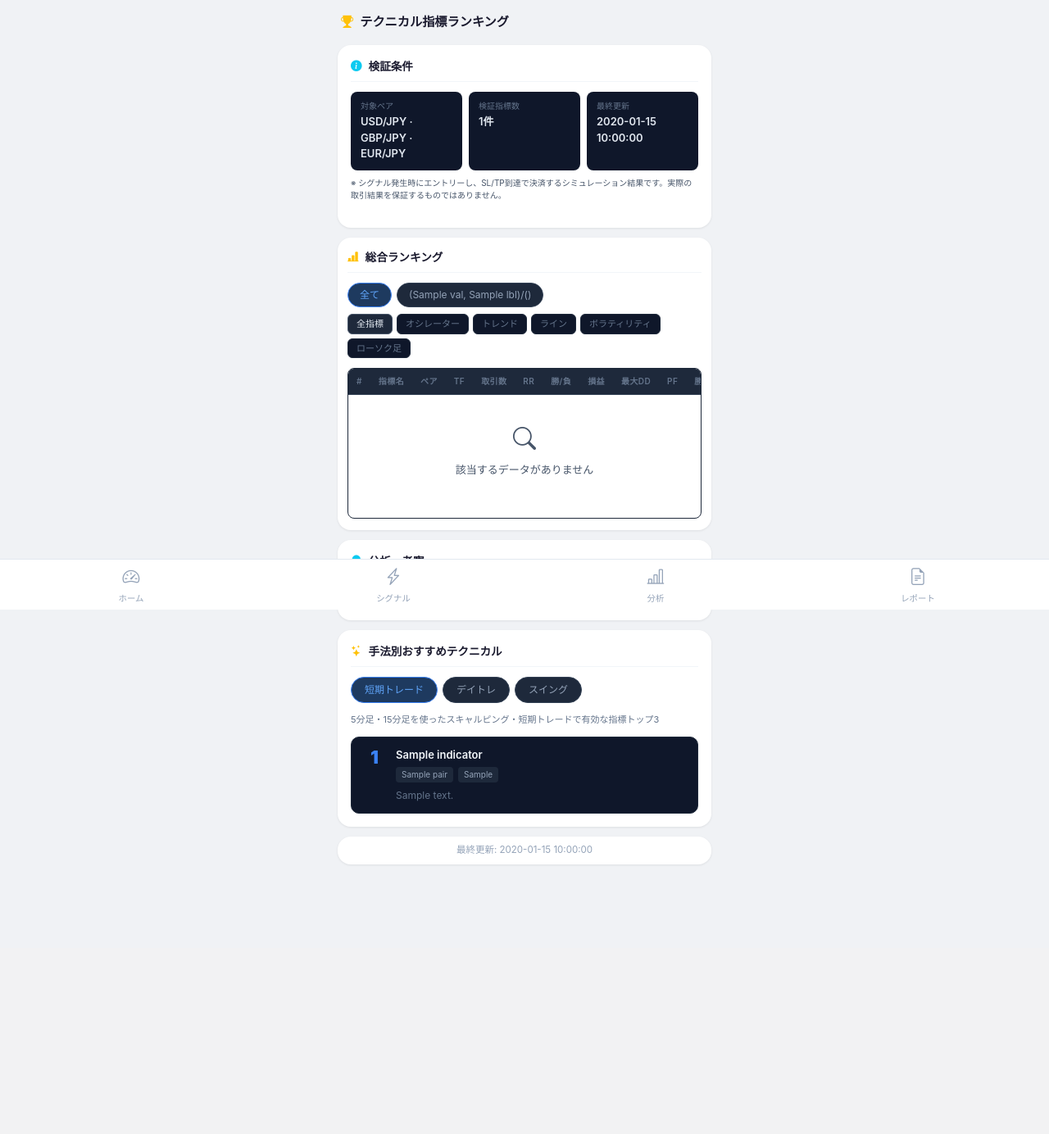
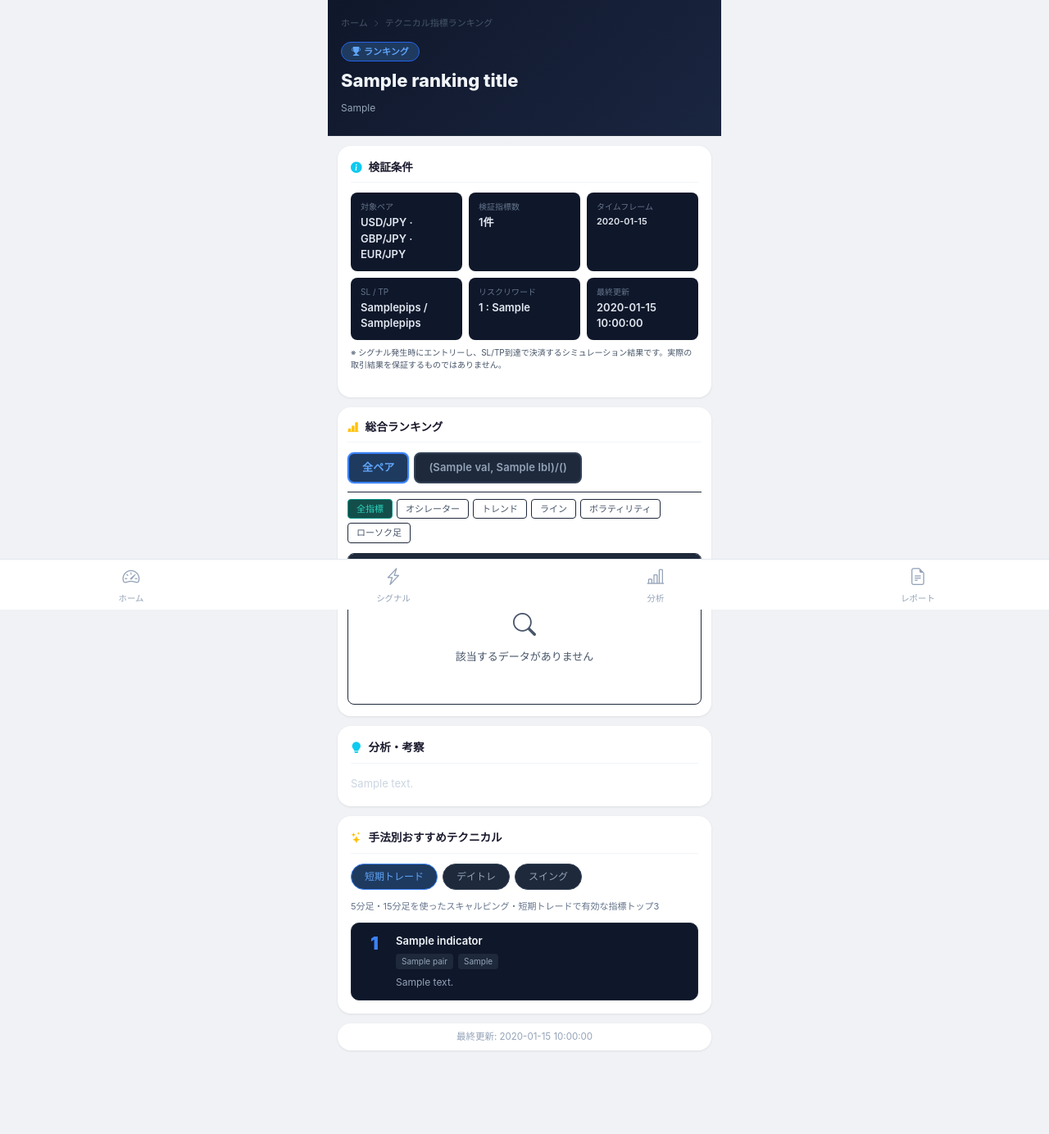
Before and after one commit to take04si-mycafolio/claude, a Flask app: template forex_signal_tool/app/templates/backtest_static.html in a window 1280 px wide. Shown: the part 56-1440 px from the top of the page at 82% size. Before the commit the page ends 1112 px from the top, so only its background shows below. Run offline with Flask 3, Linux system fonts and the light colour scheme; most values are stand-ins (such as "Sample title", 1, 10 or a date in 2020); lists and menus that the app fills with data are empty; parts of the project's set-up code (start-up, migrations or seed data) failed here and were passed over.

Commit message:
ランキングページ改善: ヒーローヘッダー・検証条件詳細・タブUI差別化・テーブルコントラスト向上
- backtest_static.html: ヒーローヘッダー追加 (rk-hero / パンくずリスト / タイトル / 導入文)
- backtest_static.html: 検証条件にSL/TP pips・RR比・タイムフレームを表示
- backtest_static.html: ペアタブをより大きく (rk-pair-tab / 太枠・青アクティブ)
- backtest_static.html: カテゴリタブをティール色で差別化 (rk-cat / 小型チップ)
- backtest_static.html: テーブル文字コントラスト改善 (#e2e8f0 / 列ごとに色分け)
- generate_static.py: ranking_title / ranking_intro / bt_sl_pips / bt_tp_pips / bt_rr_ratio / bt_timeframes をテンプレートに渡す
- api.php: content_save の許可キーに ranking_title / ranking_intro を追加
- seo.php: コンテンツ管理タブにページタイトル・導入文フォームを追加

https://claude.ai/code/session_01QN6byJG2WCoef2xcNq2uYw

```diff
--- a/forex_signal_tool/app/templates/backtest_static.html
+++ b/forex_signal_tool/app/templates/backtest_static.html
@@ -11,8 +11,19 @@
 {% endblock %}
 
 {% block content %}
-<div class="page-title">
-  <i class="bi bi-trophy-fill text-warning me-2"></i>テクニカル指標ランキング
+
+<!-- ヒーローヘッダー -->
+<div class="rk-hero">
+  <nav class="rk-breadcrumb" aria-label="breadcrumb">
+    <a href="/index.html">ホーム</a>
+    <i class="bi bi-chevron-right"></i>
+    <span>テクニカル指標ランキング</span>
+  </nav>
+  <div class="rk-hero-badge"><i class="bi bi-trophy-fill me-1"></i>ランキング</div>
+  <h1 class="rk-hero-title">{{ ranking_title or 'テクニカル指標ランキング' }}</h1>
+  {% if ranking_intro %}
+  <p class="rk-hero-intro">{{ ranking_intro }}</p>
+  {% endif %}
 </div>
 
 {% if results %}
@@ -29,6 +40,24 @@
       <div class="ov-lbl">検証指標数</div>
       <div class="ov-val">{{ results|length }}件</div>
     </div>
+    {% if bt_timeframes %}
+    <div class="ov-item">
+      <div class="ov-lbl">タイムフレーム</div>
+      <div class="ov-val ov-val-sm">{{ bt_timeframes }}</div>
+    </div>
+    {% endif %}
+    {% if bt_sl_pips %}
+    <div class="ov-item">
+      <div class="ov-lbl">SL / TP</div>
+      <div class="ov-val">{{ bt_sl_pips }}pips / {{ bt_tp_pips }}pips</div>
+    </div>
+    {% endif %}
+    {% if bt_rr_ratio %}
+    <div class="ov-item">
+      <div class="ov-lbl">リスクリワード</div>
+      <div class="ov-val">1 : {{ bt_rr_ratio }}</div>
+    </div>
+    {% endif %}
     <div class="ov-item">
       <div class="ov-lbl">最終更新</div>
       <div class="ov-val">{{ updated_at }}</div>
@@ -41,15 +70,15 @@
 <div class="section-card" style="padding:14px 12px">
   <div class="section-title"><i class="bi bi-bar-chart-line-fill text-warning me-2"></i>総合ランキング</div>
 
-  <!-- ペアタブ -->
-  <div class="rk-tabs">
-    <button class="rk-tab active" data-pair="all">全て</button>
+  <!-- ペアタブ（大・プライマリカラー） -->
+  <div class="rk-pair-tabs">
+    <button class="rk-pair-tab active" data-pair="all">全ペア</button>
     {% for pair in pairs %}
-    <button class="rk-tab" data-pair="{{ pair }}">{{ pair[:3] }}/{{ pair[3:] }}</button>
+    <button class="rk-pair-tab" data-pair="{{ pair }}">{{ pair[:3] }}/{{ pair[3:] }}</button>
     {% endfor %}
   </div>
 
-  <!-- カテゴリタブ -->
+  <!-- カテゴリタブ（小・セカンダリ） -->
   <div class="rk-cat-tabs">
     <button class="rk-cat active" data-cat="all">全指標</button>
     <button class="rk-cat" data-cat="オシレーター">オシレーター</button>
@@ -251,9 +280,9 @@ function renderTable() {
   }).join('');
 }
 
-document.querySelectorAll('.rk-tab').forEach(btn => {
+document.querySelectorAll('.rk-pair-tab').forEach(btn => {
   btn.addEventListener('click', () => {
-    document.querySelectorAll('.rk-tab').forEach(b => b.classList.remove('active'));
+    document.querySelectorAll('.rk-pair-tab').forEach(b => b.classList.remove('active'));
     btn.classList.add('active');
     curPair = btn.dataset.pair;
     renderTable();
@@ -280,44 +309,68 @@ renderTable();
 </script>
 
 <style>
+/* ===== ヒーローヘッダー ===== */
+.rk-hero{background:linear-gradient(135deg,#0f172a 0%,#1a2540 100%);border-bottom:1px solid #1e293b;padding:20px 16px 22px;margin-bottom:0}
+.rk-breadcrumb{display:flex;align-items:center;gap:6px;font-size:11px;color:#475569;margin-bottom:12px}
+.rk-breadcrumb a{color:#475569;text-decoration:none}.rk-breadcrumb a:hover{color:#94a3b8}
+.rk-breadcrumb .bi{font-size:9px}
+.rk-hero-badge{display:inline-flex;align-items:center;background:#1e3a5f;color:#60a5fa;border:1px solid #2563eb;border-radius:20px;padding:3px 12px;font-size:11px;font-weight:600;margin-bottom:10px}
+.rk-hero-title{font-size:22px;font-weight:800;color:#f1f5f9;line-height:1.2;margin:0 0 10px}
+.rk-hero-intro{font-size:12px;color:#94a3b8;line-height:1.8;margin:0}
+
+/* ===== 検証条件 ===== */
 .ov-grid{display:grid;grid-template-columns:repeat(3,1fr);gap:8px;margin-bottom:8px}
 @media(max-width:480px){.ov-grid{grid-template-columns:1fr 1fr}}
 .ov-item{background:#0f172a;border-radius:8px;padding:10px 12px}
 .ov-lbl{font-size:10px;color:#64748b;margin-bottom:2px}
 .ov-val{font-size:13px;font-weight:600;color:#e2e8f0}
+.ov-val-sm{font-size:11px}
 .ov-note{font-size:10px;color:#475569;line-height:1.5;margin-top:6px}
 
-.rk-tabs{display:flex;flex-wrap:wrap;gap:6px;margin-bottom:8px}
-.rk-tab{background:#1e293b;border:1px solid #334155;color:#94a3b8;border-radius:20px;padding:5px 14px;font-size:12px;cursor:pointer;transition:all .15s}
-.rk-tab:hover,.rk-tab.active{background:#1e3a5f;border-color:#3b82f6;color:#60a5fa}
-.rk-cat-tabs{display:flex;flex-wrap:wrap;gap:5px;margin-bottom:12px}
-.rk-cat{background:#0f172a;border:1px solid #1e293b;color:#64748b;border-radius:6px;padding:3px 10px;font-size:11px;cursor:pointer;transition:all .15s}
-.rk-cat:hover,.rk-cat.active{background:#1e293b;border-color:#475569;color:#e2e8f0}
+/* ===== ペアタブ（大・プライマリ） ===== */
+.rk-pair-tabs{display:flex;flex-wrap:wrap;gap:6px;margin-bottom:10px}
+.rk-pair-tab{background:#1e293b;border:2px solid #334155;color:#94a3b8;border-radius:8px;padding:7px 16px;font-size:13px;font-weight:600;cursor:pointer;transition:all .15s;letter-spacing:.01em}
+.rk-pair-tab:hover{border-color:#475569;color:#e2e8f0;background:#263348}
+.rk-pair-tab.active{background:#1e3a5f;border-color:#3b82f6;color:#60a5fa;box-shadow:0 0 0 1px #3b82f633}
 
+/* ===== カテゴリタブ（小・セカンダリ） ===== */
+.rk-cat-tabs{display:flex;flex-wrap:wrap;gap:5px;margin-bottom:12px;padding-top:2px;border-top:1px solid #1e293b;padding-top:8px}
+.rk-cat{background:transparent;border:1px solid #1e293b;color:#475569;border-radius:4px;padding:3px 10px;font-size:11px;cursor:pointer;transition:all .15s}
+.rk-cat:hover{border-color:#334155;color:#94a3b8}
+.rk-cat.active{background:#134e4a;border-color:#0d9488;color:#2dd4bf}
+
+/* ===== ランキングテーブル ===== */
 .rk-table-wrap{overflow-x:auto;-webkit-overflow-scrolling:touch;border-radius:8px;border:1px solid #1e293b}
 .rk-table{width:100%;border-collapse:collapse;font-size:12px}
-.rk-table thead th{background:#1e293b;color:#64748b;font-size:10px;font-weight:600;letter-spacing:.04em;padding:8px 10px;text-align:right;border-bottom:1px solid #334155;white-space:nowrap}
+.rk-table thead th{background:#1e293b;color:#94a3b8;font-size:10px;font-weight:700;letter-spacing:.04em;padding:9px 10px;text-align:right;border-bottom:1px solid #334155;white-space:nowrap}
 .th-rank,.th-name{text-align:left!important}
-.rk-table tbody tr{border-bottom:1px solid #0f172a;transition:background .1s}
+.rk-table tbody tr{border-bottom:1px solid #141e30;transition:background .1s}
 .rk-table tbody tr:hover{background:#192338}
-.rk-table td{padding:8px 10px;text-align:right;color:#cbd5e1;white-space:nowrap}
+.rk-table td{padding:9px 10px;text-align:right;color:#e2e8f0;white-space:nowrap}
 .td-rank{text-align:left;font-size:14px;width:36px}
-.td-name{text-align:left;max-width:150px;white-space:normal;line-height:1.3;font-size:12px}
-.rk-ind-link{color:#60a5fa;text-decoration:none}
+.td-name{text-align:left;max-width:140px;white-space:normal;line-height:1.3;font-size:12px;font-weight:500;color:#f1f5f9}
+.rk-ind-link{color:#60a5fa;text-decoration:none;font-weight:600}
 .rk-ind-link:hover{text-decoration:underline}
-.td-pair{color:#94a3b8;font-size:11px}
-.td-pnl.pos{color:#4ade80;font-weight:600}
-.td-pnl.neg{color:#f87171;font-weight:600}
-.wl-w{color:#4ade80}.wl-l{color:#f87171}
-.rk-wr{font-weight:700;padding:2px 7px;border-radius:4px;font-size:11px}
+.td-pair{color:#94a3b8;font-size:11px;font-weight:500}
+.td-tf{color:#7dd3fc;font-size:11px}
+.td-n{color:#cbd5e1}
+.td-rr{color:#a78bfa;font-weight:600}
+.td-pnl.pos{color:#4ade80;font-weight:700}
+.td-pnl.neg{color:#f87171;font-weight:700}
+.td-dd{color:#fca5a5;font-size:11px}
+.td-pf{color:#94a3b8}
+.wl-w{color:#4ade80;font-weight:600}.wl-l{color:#f87171;font-weight:600}
+.rk-wr{font-weight:700;padding:3px 8px;border-radius:4px;font-size:11px}
 .rk-wr.high{background:#14532d;color:#4ade80}
 .rk-wr.mid{background:#713f12;color:#fbbf24}
 .rk-wr.low{background:#1e293b;color:#94a3b8}
 .rk-empty{display:flex;flex-direction:column;align-items:center;padding:32px;color:#475569;font-size:13px;gap:8px}
 
+/* ===== 分析・考察 ===== */
 .analysis-body{font-size:13px;color:#cbd5e1;line-height:1.9;white-space:pre-wrap}
 .rk-placeholder{display:flex;flex-direction:column;align-items:center;gap:8px;padding:24px;color:#475569;font-size:12px;text-align:center;line-height:1.6}
 
+/* ===== 手法別 ===== */
 .method-tabs{display:flex;gap:6px;margin-bottom:12px;flex-wrap:wrap}
 .method-tab{background:#1e293b;border:1px solid #334155;color:#94a3b8;border-radius:20px;padding:6px 16px;font-size:12px;cursor:pointer;transition:all .15s}
 .method-tab:hover,.method-tab.active{background:#1e3a5f;border-color:#3b82f6;color:#60a5fa}
@@ -329,6 +382,6 @@ renderTable();
 .method-ind{font-size:13px;font-weight:600;color:#f1f5f9;margin-bottom:5px}
 .method-meta{display:flex;gap:6px;margin-bottom:6px}
 .method-badge{font-size:10px;background:#1e293b;color:#94a3b8;border-radius:4px;padding:2px 7px}
-.method-desc{font-size:12px;color:#64748b;line-height:1.6;margin:0}
+.method-desc{font-size:12px;color:#94a3b8;line-height:1.6;margin:0}
 </style>
 {% endblock %}
```
Also changed, not shown: forex_signal_tool/tasks/generate_static.py (+32 -11 lines), 2 other files.
